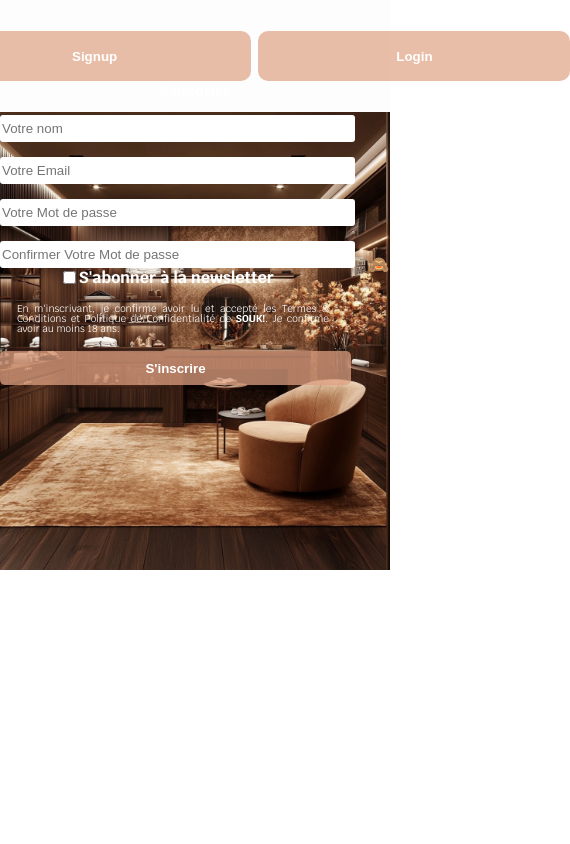
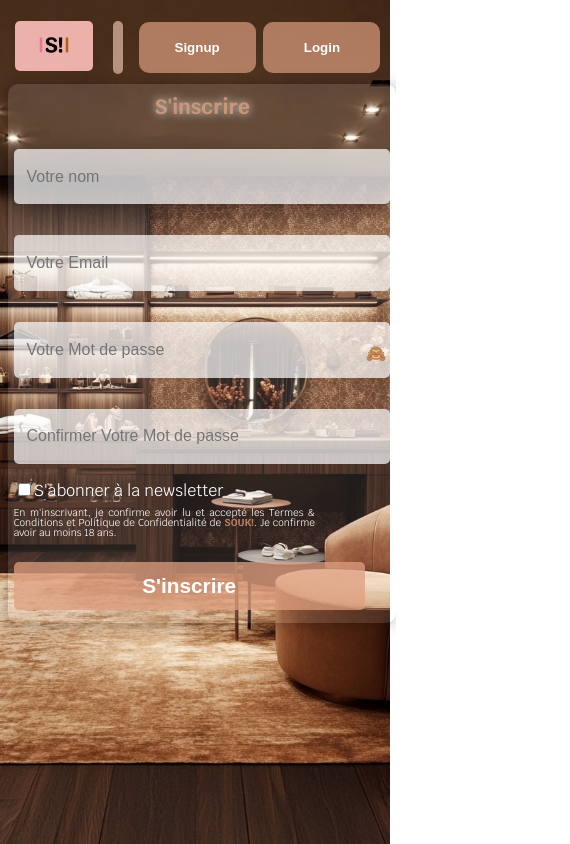
Before and after one commit to MohnajibG/Forentend-SOOK, a React (Vite) app: page /signup in a window 390 px wide. Shown: the whole page, 570 px wide, since content can reach past the window. Built offline with nearby package versions, Linux system fonts and the light colour scheme; a web font is replaced by a local one.

Commit message:
css pages modified

```diff
--- a/src/assets/pages/login.tsx
+++ b/src/assets/pages/login.tsx
@@ -3,7 +3,10 @@ import { useState } from "react";
 import { useNavigate } from "react-router-dom";
 import login from "../img/backgroudLogin.webp"; // Ajoute une image de fond pour la page login
 import Cookies from "js-cookie";
-import "../styles/signup.css"; // Réutilise le même fichier CSS pour garder une cohérence de style
+import "../styles/login.css"; // Réutilise le même fichier CSS pour garder une cohérence de style
+
+import { FaEye } from "react-icons/fa";
+import { FaEyeSlash } from "react-icons/fa6";
 
 interface LoginProps {
   handleToken: (token: string | null) => void;
@@ -65,9 +68,8 @@ const Login: React.FC<LoginProps> = ({ handleToken, handleUsername }) => {
 
   return (
     <main className="main-login">
-      <img src={login} alt="image-background-signup" />
+      <h2>Connexion</h2>
       <div className="login-countiner">
-        <h2>Connexion</h2>
         <form onSubmit={handleSubmit}>
           <div>
             <input
@@ -94,7 +96,7 @@ const Login: React.FC<LoginProps> = ({ handleToken, handleUsername }) => {
               className="toggle-visibility-icon"
               onClick={() => setIsPasswordVisible(!isPasswordVisible)}
             >
-              {isPasswordVisible ? "👁️" : "🙈"}
+              {isPasswordVisible ? <FaEye /> : <FaEyeSlash />}
             </span>
           </div>
           <button className="login-btn" disabled={isLoading}>
@@ -103,6 +105,11 @@ const Login: React.FC<LoginProps> = ({ handleToken, handleUsername }) => {
           {errorMessage && <div className="error-message">{errorMessage}</div>}
         </form>
       </div>
+      <img
+        className="img-background"
+        src={login}
+        alt="image-background-signup"
+      />
     </main>
   );
 };
--- a/src/assets/styles/header.css
+++ b/src/assets/styles/header.css
@@ -44,10 +44,11 @@
 }
 
 .header img {
-  height: 5vw;
-  width: 5vw;
+  height: 6vh;
+  width: 10vw;
   border-radius: 10px;
-  /* object-fit: cover; */
+  object-fit: cover;
+  padding: 5px;
 }
 
 .deconnexion {
@@ -86,7 +87,7 @@
   }
 
   .header img {
-    height: 15vw; /* Adjust image size for tablet screens */
+    height: 5vh; /* Adjust image size for mobile screens */
     width: 15vw;
   }
 }
@@ -109,7 +110,6 @@
 
   .cnt-btn {
     height: 6vh; /* Increase button height */
-    width: 80vw; /* Make the button width 80% of the screen */
   }
 
   .deconnexion {
@@ -118,7 +118,7 @@
   }
 
   .header img {
-    height: 20vw; /* Adjust image size for mobile screens */
+    height: 6vh; /* Adjust image size for mobile screens */
     width: 20vw;
   }
 }
--- a/src/assets/styles/login.css
+++ b/src/assets/styles/login.css
@@ -5,52 +5,76 @@
 }
 
 .main-login img {
+  width: 100vw; /* Image occupe toute la largeur de l'écran */
+  height: 100vh; /* Image occupe toute la hauteur de l'écran */
+  object-fit: cover; /* Assure que l'image couvre tout en conservant son ratio */
   position: absolute;
-  width: 1000px;
+  top: 0;
+  left: 0;
+  z-index: -1; /* L'image de fond reste derrière le contenu */
 }
 
 /* Container for the login form */
 .login-countiner {
-  position: absolute;
-  top: 10vh;
-  left: 10vw;
   display: flex;
-  align-items: center;
-  justify-content: center;
-  flex-direction: column;
-  z-index: 1;
+  position: relative;
+  overflow: hidden;
+  top: 20vh;
+  left: 40%;
 }
 
 /* Styling for the form title */
-.login-countiner h2 {
-  font-size: 1.5rem;
+.main-login h2 {
+  padding: 9vw;
+  font-size: 2rem;
+  margin-top: 8rem;
+  margin-bottom: 1rem;
+  position: absolute;
+  left: 53vw;
+  top: 10vh;
+  transform: translate(-50%, -50%);
+  z-index: 2;
+  text-shadow: 0px 0px 10px rgba(255, 255, 255, 0.8);
+  padding: 4vh 4vw;
+  box-shadow: 0px 0px 13px 4px rgba(255, 255, 255, 0.75);
+  background-color: rgba(249, 200, 208, 0.4);
+  border-radius: 10px;
 }
+/* .main-login h2:hover {
+  background-color: rgba(249, 200, 208, 0.66);
+  color: #5e463f83;
+} */
+
 .login-container form {
   display: flex;
   flex-direction: column;
-  justify-content: start;
+  /* justify-content: start; */
 }
 
 /* Styling for the input fields */
 .login-countiner .input {
-  width: 50vw;
+  width: 25vw;
   padding: 0.8rem;
   border: none;
   border-radius: 5px;
   font-size: 1rem;
+  background-color: rgba(255, 255, 255, 0.7);
+}
+.login-countiner .input:hover {
+  background-color: rgba(255, 255, 255, 0.854);
 }
 
 /* Styling for password input and visibility icon */
 .login-countiner .password-input {
   position: relative;
-  width: 50vw;
+  width: 25vw;
 }
 
 .toggle-visibility-icon {
-  /* position: absolute; */
+  position: absolute;
   right: 1px;
-  top: 60%;
-  transform: translateY(-50%);
+  /* top: 50%; */
+  /* transform: translateY(-50%); */
   cursor: pointer;
   font-size: 1.2rem;
   color: #aaa;
@@ -59,11 +83,13 @@
 /* Styling for the login button */
 .login-btn {
   border: none;
+  padding: 1vh;
   height: 3rem;
   width: 100%;
   border-radius: 5px;
   color: #fff;
   background-color: #dfa080bd;
+  font-size: 1.3rem;
   font-weight: bold;
   cursor: pointer;
   transition: background-color 0.3s;
@@ -81,3 +107,46 @@
   font-size: 0.9rem;
   margin-top: 1rem;
 }
+
+/* Media Queries for tablets and smaller screens */
+@media (max-width: 768px) {
+  .login-container {
+    left: 10vw;
+    top: 15vh;
+    padding: 2vh 2vw;
+  }
+
+  .main-login h2 {
+    font-size: 1.5rem;
+    padding: 5px;
+  }
+
+  .login-container form .input {
+    width: 80vw;
+  }
+
+  .toggle-visibility-icon {
+    font-size: 1rem;
+  }
+}
+
+/* Media Queries for mobile screens */
+@media (max-width: 480px) {
+  .login-container {
+    left: 5vw;
+    top: 10vh;
+    padding: 1.5vh 1.5vw;
+  }
+
+  .main-login h2 {
+    font-size: 1.3rem;
+  }
+
+  .login-container form .input {
+    width: 90vw;
+  }
+
+  .toggle-visibility-icon {
+    font-size: 1rem;
+  }
+}
--- a/src/assets/styles/profile.css
+++ b/src/assets/styles/profile.css
@@ -1,32 +1,40 @@
+/* Styles for the Profile Component */
 .main-profile {
   background-image: url("../img/backgroundsignup.jpg");
-  background-size: cover; /* Ajuste l'image pour qu'elle couvre tout le fond */
-  background-repeat: no-repeat; /* Empêche la répétition de l'image */
-  background-position: center; /* Centre l'image */
+  background-size: cover; /* L'image de fond couvre tout le fond */
+  background-repeat: no-repeat; /* Pas de répétition de l'image */
+  background-position: center; /* Centre l'image de fond */
   color: aliceblue;
-}
-.main-profile,
-.main-profile form {
   display: flex;
   flex-direction: column;
   justify-content: center;
-  padding: 25%;
-  font-size: 16px;
+  align-items: center;
+  padding: 5%;
   font-family: "Krub", sans-serif;
 }
 
 .main-profile h2 {
-  font-size: 1.6em;
+  font-size: 1.6rem;
   text-align: center;
   font-weight: bolder;
+  margin-bottom: 1rem;
 }
+
+/* Profile Image Section */
 .profile-image {
   display: flex;
-  gap: 10px;
+  align-items: center;
+  justify-content: center;
+  gap: 15px;
+  margin-bottom: 1rem;
 }
+
 .profile-image label {
   padding: 10px;
+  font-size: 1rem;
+  cursor: pointer;
 }
+
 .input-img {
   border: none;
   border-radius: 3px;
@@ -34,34 +42,103 @@
   width: 100%;
   margin-top: 15px;
 }
+
 .profile-image img {
   border-radius: 50%;
-  width: 50px;
-  height: 50px;
+  width: 60px;
+  height: 60px;
   object-fit: cover;
 }
 
+/* Profile Information Section */
 .profile-info {
   display: flex;
   flex-direction: column;
   justify-content: center;
   gap: 10px;
+  width: 100%;
 }
+
 .input,
 .button-profile {
   border: none;
   border-radius: 3px;
-  height: 25px;
+  height: 30px;
   width: 100%;
   margin-top: 15px;
+  padding: 0.5rem;
+  font-size: 1rem;
 }
 
 .error-message {
   color: red;
   text-align: center;
-  font-size: 14 px;
+  font-size: 0.9rem;
+  margin-top: 1rem;
 }
 
+/* Button Styles */
 .button-profile {
-  width: 100px;
+  width: 120px;
+  background-color: #dfa080bd;
+  color: #fff;
+  cursor: pointer;
+  font-weight: bold;
+  transition: background-color 0.3s;
+  align-self: center;
 }
+
+.button-profile:hover {
+  background-color: #c87660;
+}
+
+/* Media Queries for tablets and smaller screens */
+@media (max-width: 768px) {
+  .main-profile {
+    padding: 10%;
+  }
+
+  .main-profile h2 {
+    font-size: 1.4rem;
+  }
+
+  .profile-image img {
+    width: 50px;
+    height: 50px;
+  }
+
+  .button-profile {
+    width: 100%;
+  }
+}
+
+/* Media Queries for mobile screens */
+@media (max-width: 480px) {
+  .main-profile {
+    padding: 8%;
+  }
+
+  .main-profile h2 {
+    font-size: 1.2rem;
+  }
+
+  .profile-info .input,
+  .profile-info .button-profile {
+    width: 100%;
+    font-size: 0.9rem;
+  }
+
+  .profile-image {
+    flex-direction: column;
+    align-items: center;
+  }
+
+  .profile-image img {
+    width: 40px;
+    height: 40px;
+  }
+
+  .button-profile {
+    width: 100%;
+  }
+}
--- a/src/assets/styles/signup.css
+++ b/src/assets/styles/signup.css
@@ -1,96 +1,140 @@
+/* Styles for the Sign Up Component */
 .main-signup {
-  color: #ffff;
+  color: #fff;
   font-family: "Krub", sans-serif;
 }
 
 .main-signup img {
-  width: 100vw;
-  height: 1000hw;
+  width: 100vw; /* Image occupe toute la largeur de l'écran */
+  height: 100vh; /* Image occupe toute la hauteur de l'écran */
+  object-fit: cover; /* Assure que l'image couvre tout en conservant son ratio */
   position: absolute;
-  z-index: -2;
+  top: 0;
+  left: 0;
+  z-index: -1; /* L'image de fond reste derrière le contenu */
 }
+
+/* Container for the Sign Up form */
 .signup-container {
   position: absolute;
   top: 10vh;
-  left: 10vw;
+  left: 15vw;
   display: flex;
   align-items: center;
   justify-content: center;
   flex-direction: column;
+  background-color: rgba(255, 255, 255, 0.1);
+  padding: 3vh 3vw;
+  border-radius: 10px;
+  box-shadow: 0px 0px 15px rgba(0, 0, 0, 0.3);
+  z-index: 2;
 }
 
 .signup-container h2 {
-  font-size: 1.5rem;
+  font-size: 1.8rem;
+  color: #dfa080bd;
+  margin-bottom: 1rem;
+  text-shadow: 0px 0px 10px rgba(255, 255, 255, 0.8);
 }
 
+/* Styling for the Sign Up form */
 .signup-container form {
   display: flex;
   flex-direction: column;
-  justify-content: start;
+  justify-content: flex-start;
+  width: 100%;
 }
+
 .signup-container form .input {
-  width: 50vw;
-  margin-left: 15vw;
+  width: 100%;
+  padding: 0.8rem;
+  margin-bottom: 1rem;
+  border: none;
+  border-radius: 5px;
+  font-size: 1rem;
+  background-color: rgba(255, 255, 255, 0.7);
+  transition: background-color 0.3s;
 }
+
+.signup-container form .input:hover {
+  background-color: rgba(255, 255, 255, 0.85);
+}
+
+/* Paragraph styling */
 .signup-container p {
   width: 80%;
   font-size: 14px;
   text-align: justify;
-  padding: 2vh;
+  padding: 1vh 0;
+  color: #fff;
 }
+
 .signup-container p span {
   font-weight: bold;
+  color: #dfa080bd;
 }
-.nl-countainer {
-  margin-left: 15vw;
+
+/* Newsletter container */
+.nl-container {
+  margin-top: 1rem;
   display: flex;
   align-items: center;
   font-weight: bold;
+  color: #dfa080bd;
 }
 
+/* Styling for the error message */
 .error-message {
-  color: red;
+  color: #ff6b6b;
   text-align: center;
-  font-size: 14 px;
+  font-size: 0.9rem;
+  margin-top: 1rem;
 }
 
+/* Styling for the Sign Up button */
 .signup-container form button {
-  margin-left: 15vw;
-
+  margin-top: 1rem;
   border: none;
-  height: 4vh;
-  width: 50vw;
+  height: 3rem;
+  width: 100%;
   border-radius: 5px;
   color: #fff;
   background-color: #dfa080bd;
+  font-size: 1.3rem;
   font-weight: bold;
   cursor: pointer;
   transition: background-color 0.3s;
 }
 
+.signup-container form button:hover {
+  background-color: #c87660; /* Slightly darker on hover */
+}
+
+/* Styling for password input visibility icon */
 .toggle-visibility-icon {
   position: absolute;
-  right: 1px;
-  top: 60%;
+  right: 10px;
+  top: 50%;
   transform: translateY(-50%);
   cursor: pointer;
   font-size: 1.2rem;
   color: #aaa;
 }
+
 /* Media Queries for tablets and smaller screens */
 @media (max-width: 768px) {
   .signup-container {
     left: 5vw;
-    top: 5vh;
+    top: 8vh;
+    padding: 2vh 2vw;
   }
 
   .signup-container h2 {
-    font-size: 1.2rem;
+    font-size: 1.5rem;
   }
 
   .signup-container form .input {
     width: 80vw;
-    margin-left: 0;
   }
 
   .signup-container p {
@@ -99,28 +143,23 @@
 
   .signup-container form button {
     width: 80vw;
-    margin-left: 0;
-  }
-
-  .toggle-visibility-icon {
-    font-size: 1rem;
   }
 }
 
 /* Media Queries for mobile screens */
 @media (max-width: 480px) {
   .signup-container {
-    left: 0;
+    left: 2vw;
     top: 10vh;
+    padding: 1.5vh 1.5vw;
   }
 
   .signup-container h2 {
-    font-size: 1rem;
+    font-size: 1.3rem;
   }
 
   .signup-container form .input {
     width: 90vw;
-    margin-left: 0;
   }
 
   .signup-container p {
--- a/src/index.css
+++ b/src/index.css
@@ -29,7 +29,7 @@ code,
 del,
 dfn,
 em,
-img,
+/* img, */
 ins,
 kbd,
 q,
```
